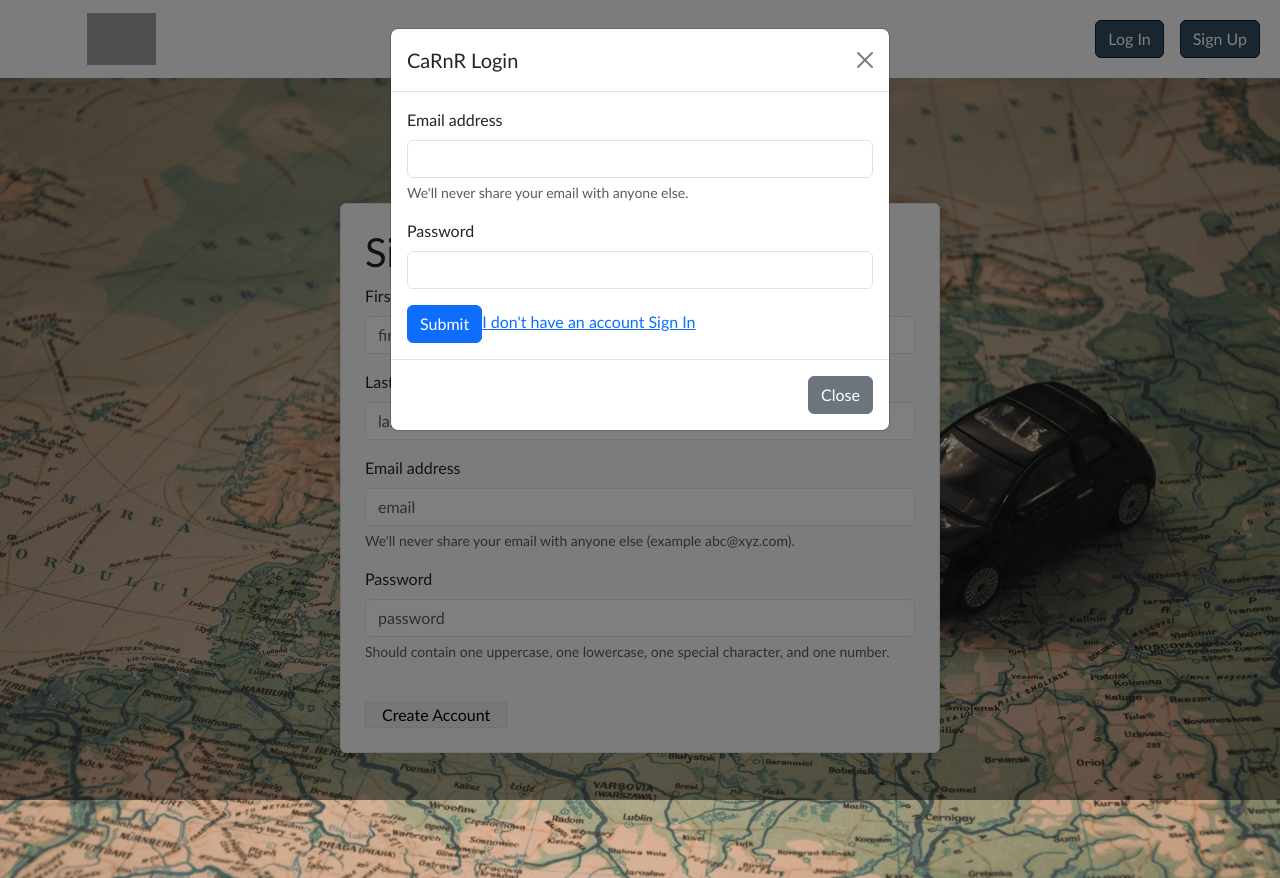
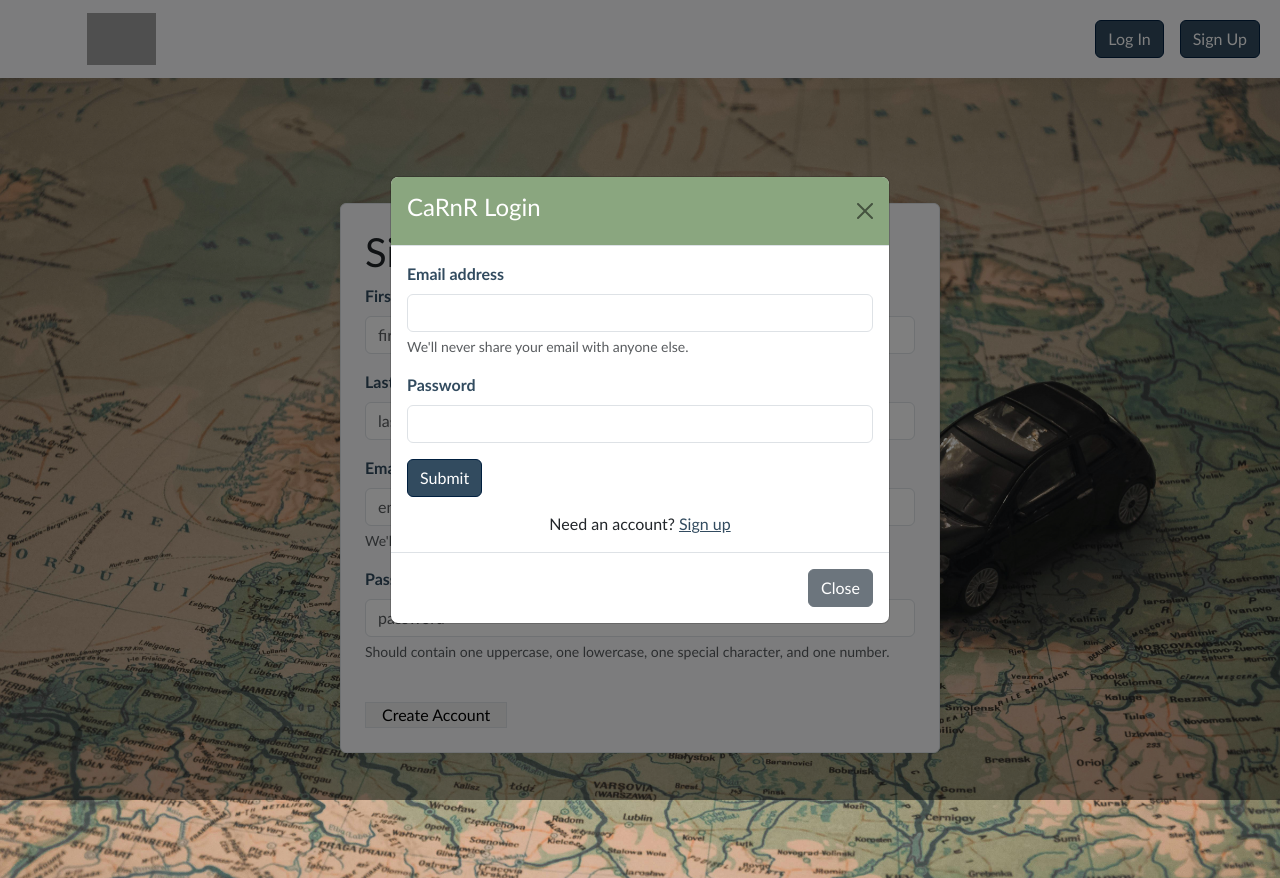
Before and after one commit to Monkey3123/CS-476-Project, a React (Create React App) app in the folder carbnb/: page /SignUpPage in a window 1280 px wide. Both pictures are taken after a click on the link "Log In". Built offline with nearby package versions, Linux system fonts and the light colour scheme; grey boxes are pictures that could not be loaded.

Commit message:
changed home page and login

```diff
--- /dev/null
+++ b/carbnb/src/components/Navbar/LoginModal.css
@@ -0,0 +1,55 @@
+.login-btn {
+    background-color: #324b5f;
+    color: #ffffff;
+    border-color: #001f3f;
+    padding: 10px 20px;
+    font-size: 16px;
+    border-radius: 5px;
+    transition: all 0.3s ease;
+  }
+  .modal-header {
+    background-color: #8aa67f;
+    color: white;
+  }
+
+  .modal-content {
+    border-radius: 10px;
+  }
+
+  .modal-title {
+    font-size: 1.5rem;
+  }
+
+  .form-label {
+    font-weight: bold;
+    color: #324b5f;
+  }
+
+  .form-control {
+    border: 1px solid #8aa67f;
+    border-radius: 5px;
+  }
+
+  .submit-btn {
+    background-color: #324b5f;
+    color: #ffffff;
+    border: none;
+    padding: 10px 20px;
+    border-radius: 5px;
+    transition: all 0.3s ease;
+  }
+
+  .error {
+    color: red;
+    margin-top: 10px;
+  }
+
+  .sign-up-link {
+    margin-top: 15px;
+    text-align: center;
+  }
+
+  .sign-up-link a {
+    color: #324b5f;
+    text-decoration: underline;
+  }
--- a/carbnb/src/components/Navbar/LoginModal.js
+++ b/carbnb/src/components/Navbar/LoginModal.js
@@ -2,6 +2,7 @@ import React, { useState } from "react";
 import { Modal } from "bootstrap";
 import { Link } from "react-router-dom";
 import { useLogin } from "../../hooks/useLogin";
+import "./LoginModal.css";
 
 function LoginModal() {
   const [show, setShow] = useState(false);
@@ -22,6 +23,7 @@ function LoginModal() {
   const [email, setemail] = useState("");
   const [password, setpassword] = useState("");
   const { login, error, isLoading } = useLogin();
+
   const handleSubmit = async (e) => {
     const modal = Modal.getInstance(modalRef.current);
     e.preventDefault();
@@ -34,11 +36,7 @@ function LoginModal() {
 
   return (
     <>
-      <a
-        href="#"
-        className="nav-link"
-        onClick={handleShow}
-      >
+      <a href="#" className="nav-link" onClick={handleShow}>
         <button
           className="btn"
           style={{ backgroundColor: '#324b5f', color: '#ffffff', borderColor: '#001f3f' }}
@@ -48,7 +46,7 @@ function LoginModal() {
       </a>
 
       <div
-        className="modal"
+        className="modal fade"
         ref={modalRef}
         id="loginModal"
         data-bs-backdrop="static"
@@ -57,12 +55,10 @@ function LoginModal() {
         aria-labelledby="loginModalLabel"
         aria-hidden="true"
       >
-        <div className="modal-dialog">
+        <div className="modal-dialog modal-dialog-centered">
           <div className="modal-content">
             <div className="modal-header">
-              <h1 className="modal-title fs-5" id="loginModalLabel">
-                CaRnR Login
-              </h1>
+              <h4 id="loginModalLabel">CaRnR Login</h4>
               <button
                 type="button"
                 className="btn-close"
@@ -73,9 +69,7 @@ function LoginModal() {
             <div className="modal-body">
               <form className="login" onSubmit={handleSubmit}>
                 <div className="mb-3">
-                  <label htmlFor="exampleInputEmail1" className="form-label">
-                    Email address
-                  </label>
+                  <label htmlFor="exampleInputEmail1" className="form-label">Email address</label>
                   <input
                     type="email"
                     className="form-control"
@@ -84,14 +78,10 @@ function LoginModal() {
                     value={email}
                     onChange={(e) => setemail(e.target.value)}
                   />
-                  <div id="emailHelp" className="form-text">
-                    We'll never share your email with anyone else.
-                  </div>
+                  <div id="emailHelp" className="form-text">We'll never share your email with anyone else.</div>
                 </div>
                 <div className="mb-3">
-                  <label htmlFor="exampleInputPassword1" className="form-label">
-                    Password
-                  </label>
+                  <label htmlFor="exampleInputPassword1" className="form-label">Password</label>
                   <input
                     type="password"
                     className="form-control"
@@ -100,23 +90,25 @@ function LoginModal() {
                     onChange={(e) => setpassword(e.target.value)}
                   />
                 </div>
-
                 <button
                   type="submit"
                   disabled={isLoading}
-                  className="btn btn-primary"
+                  className="btn"
+                  style={{ backgroundColor: '#324b5f', color: '#ffffff', borderColor: '#001f3f' }}
                 >
                   Submit
                 </button>
                 {error && <div className="error">{error}</div>}
-
+                <div className="sign-up-link">
+                  <span>Need an account? </span>
                   <Link
                     to="/SignUpPage"
                     className="link-opacity-75-hover"
                     onClick={handleClose}
                   >
-                  I don't have an account Sign In
+                    Sign up
                   </Link>
+                </div>
               </form>
             </div>
             <div className="modal-footer">
--- a/carbnb/src/components/Navbar/index.js
+++ b/carbnb/src/components/Navbar/index.js
@@ -4,6 +4,9 @@ import { Link as RouterLink, useLocation } from "react-router-dom";
 import { useLogout } from "../../hooks/useLogout";
 import { useUserContext } from "../../hooks/useUserContext";
 import { Link as ScrollLink } from "react-scroll";
+import Dropdown from "react-bootstrap/Dropdown";
+
+import CustomUserIcon from "./user.png"
 
 const NavBar = () => {
   const { logout } = useLogout();
@@ -36,7 +39,7 @@ const NavBar = () => {
           />
         </RouterLink>
         <div className="collapse navbar-collapse" id="navbarText">
-        {location.pathname === "/" && (
+          {location.pathname === "/" && (
             <ul className="navbar-nav me-auto mb-2 mb-lg-0">
               <li className="nav-item">
                 <ScrollLink to="about" smooth={true} duration={5} className="nav-link" style={{ cursor: 'pointer' }}>
@@ -50,12 +53,12 @@ const NavBar = () => {
               </li>
               <li className="nav-item">
                 <ScrollLink to="testimonials" smooth={true} duration={5} className="nav-link" style={{ cursor: 'pointer' }}>
-                Testimonials
+                  Testimonials
                 </ScrollLink>
               </li>
               <li className="nav-item">
                 <ScrollLink to="complaint" smooth={true} duration={5} className="nav-link" style={{ cursor: 'pointer' }}>
-                Complaints
+                  Complaints
                 </ScrollLink>
               </li>
               <li className="nav-item">
@@ -67,18 +70,18 @@ const NavBar = () => {
           )}
           <div className="d-flex align-items-center ms-auto">
             {user ? (
-              <>
-                <span className="navbar-text" style={{ marginRight: "10px" }}>
-                  {user.first} {user.last}
-                </span>
-                <button
-                  className="btn"
-                  style={{ backgroundColor: '#324b5f', color: '#ffffff', borderColor: '#001f3f' }}
-                  onClick={handleLogout}
-                >
-                  Logout
-                </button>
-              </>
+              <Dropdown align="end">
+                <Dropdown.Toggle variant="link" id="dropdown-basic" className="custom-dropdown-toggle">
+                  <img src={CustomUserIcon} alt="User Icon" style={{ width: '38px', height: '38px' }} />
+                </Dropdown.Toggle>
+
+                <Dropdown.Menu>
+                  <Dropdown.ItemText>{user.first} {user.last}</Dropdown.ItemText>
+                  <Dropdown.Divider />
+                  <Dropdown.Item as={RouterLink} to="/your-listings">Your Listings</Dropdown.Item>
+                  <Dropdown.Item onClick={handleLogout}>Logout</Dropdown.Item>
+                </Dropdown.Menu>
+              </Dropdown>
             ) : (
               <>
                 <ul className="navbar-nav">
@@ -101,6 +104,11 @@ const NavBar = () => {
           </div>
         </div>
       </div>
+      <style>{`
+        .custom-dropdown-toggle::after {
+          display: none !important;
+        }
+      `}</style>
     </nav>
   );
 };
```
Also changed, not shown: carbnb/src/components/Navbar/user.png (added). Lines whose indentation alone changed are shown as unchanged.
